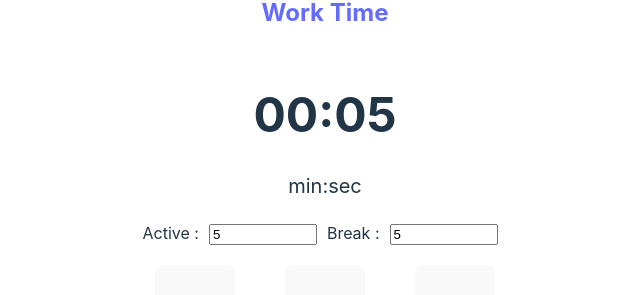
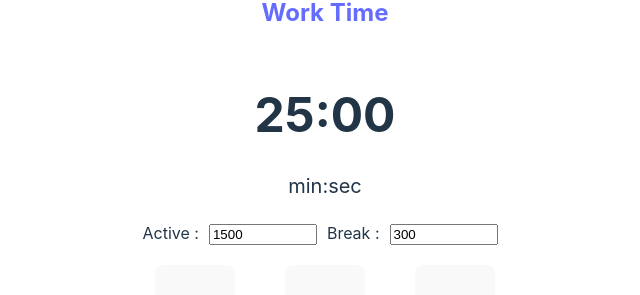
Before and after one commit to NazarPentsarskyi/React-simple-apps, a React (Vite) app: page /pomodorotimer in a window 1280 px wide. Shown: the part 327-622 px from the top of the page, without its empty margins (315-955 px from the left). Built offline with nearby package versions, Linux system fonts and the light colour scheme.

Commit message:
refactoring som bug in pomodoro app

```diff
--- a/src/components/PomodoroTimer.jsx
+++ b/src/components/PomodoroTimer.jsx
@@ -2,11 +2,12 @@ import { Link } from "react-router-dom";
 import { useState, useEffect } from "react";
 
 const PomodoroTimer = () => {
-
-  const [activeTime, setActiveTime] = useState(5);
-  const [breakTime, setBreakTime] = useState(5);
+  const [activeTime, setActiveTime] = useState(1500);
+  const [breakTime, setBreakTime] = useState(300);
   const [isRunning, setIsRunning] = useState(false);
   const [isBreak, setIsBreak] = useState(false);
+  const [initialActiveTime, setInitialActiveTime] = useState(1500);
+  const [initialBreakTime, setInitialBreakTime] = useState(300);
 
   const handleStart = () => {
     setIsRunning(true);
@@ -19,16 +20,16 @@ const PomodoroTimer = () => {
   const handleReset = () => {
     setIsRunning(false);
     setIsBreak(false);
-    setActiveTime(5);
-    setBreakTime(5);
+    setActiveTime(initialActiveTime);
+    setBreakTime(initialBreakTime);
   };
 
   const handlerActiveTime = (event) => {
-    setActiveTime(parseInt(event.target.value));
+    setInitialActiveTime(parseInt(event.target.value));
   };
 
   const handlerBreakTime = (event) => {
-    setBreakTime(parseInt(event.target.value));
+    setInitialBreakTime(parseInt(event.target.value));
   };
 
   const handleKeyDownActive = (event) => {
@@ -44,6 +45,7 @@ const handleKeyDownBreak = (event) => {
       setIsBreak(true);
     }
   };
+
   useEffect(() => {
     let intervalId;
 
@@ -56,11 +58,11 @@ const handleKeyDownBreak = (event) => {
       setActiveTime(breakTime);
     } else if (isRunning && activeTime === 0 && isBreak) {
       setIsBreak(false);
-      setActiveTime(5);
+      setActiveTime(initialActiveTime);
     }
 
     return () => clearInterval(intervalId);
-  },[isRunning, activeTime, isBreak, breakTime]);
+  }, [isRunning, activeTime, isBreak, breakTime, initialActiveTime]);
 
   const formatTime = (time) => {
     const minutes = Math.floor(time / 60).toString().padStart(2, '0');
@@ -82,7 +84,7 @@ const handleKeyDownBreak = (event) => {
             type="number"
             id="active"
             name="active"
-            value = {activeTime}
+            value={initialActiveTime}
             onChange={handlerActiveTime}
             placeholder="active time"
             onKeyDown={handleKeyDownActive}
@@ -93,7 +95,7 @@ const handleKeyDownBreak = (event) => {
             type="number"
             id="break"
             name="break"
-            value = {breakTime}
+            value={initialBreakTime}
             onChange={handlerBreakTime}
             placeholder="break time"
             onKeyDown={handleKeyDownBreak}
```
Lines whose indentation alone changed are shown as unchanged.
